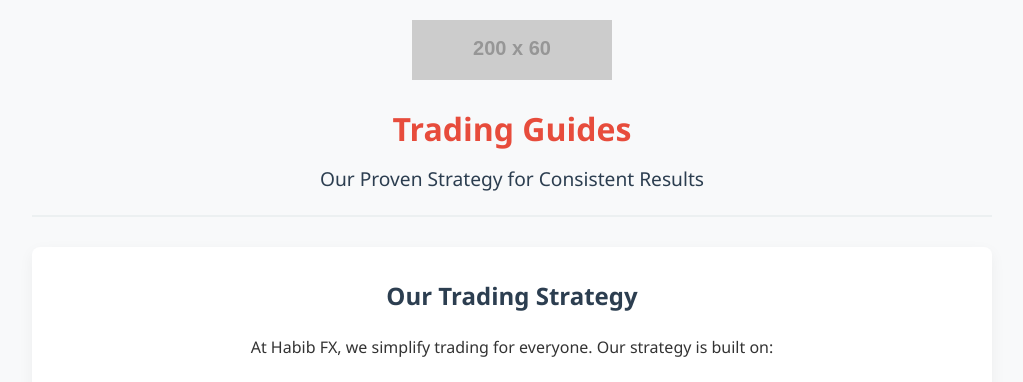
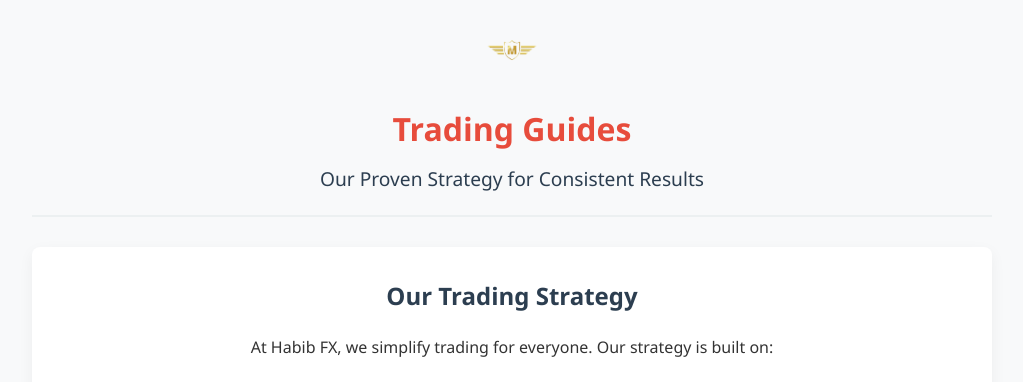
Before and after one commit to MuizAdesina/Habibfx, a plain HTML site: page Tradingguides.html in a window 1280 px wide. Shown: the top 382 px of the page, without its empty margins (128-1151 px from the left). Drawn offline with Linux system fonts and the light colour scheme; placeholder pictures from the web are drawn by us.

Commit message:
Update Tradingguides.html

```diff
--- a/Tradingguides.html
+++ b/Tradingguides.html
@@ -184,7 +184,7 @@
 <body>
     <div class="container">
         <header>
-            <img src="https://via.placeholder.com/200x60?text=Habib+FX" alt="Habib FX Logo" class="logo">
+            <img src="Habib_logo-removebg-preview (1).png" alt="Habib FX Logo" class="logo">
             <h1>Trading Guides</h1>
             <p class="subtitle">Our Proven Strategy for Consistent Results</p>
         </header>
```
